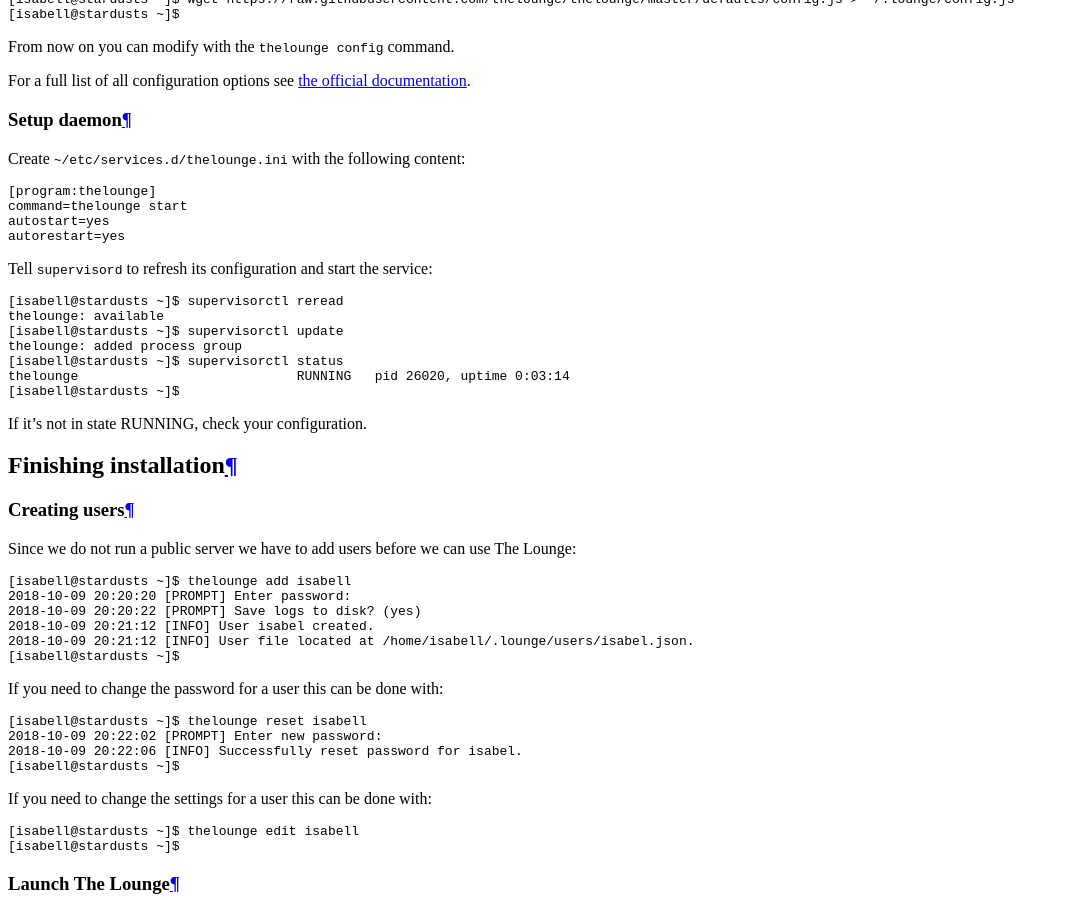
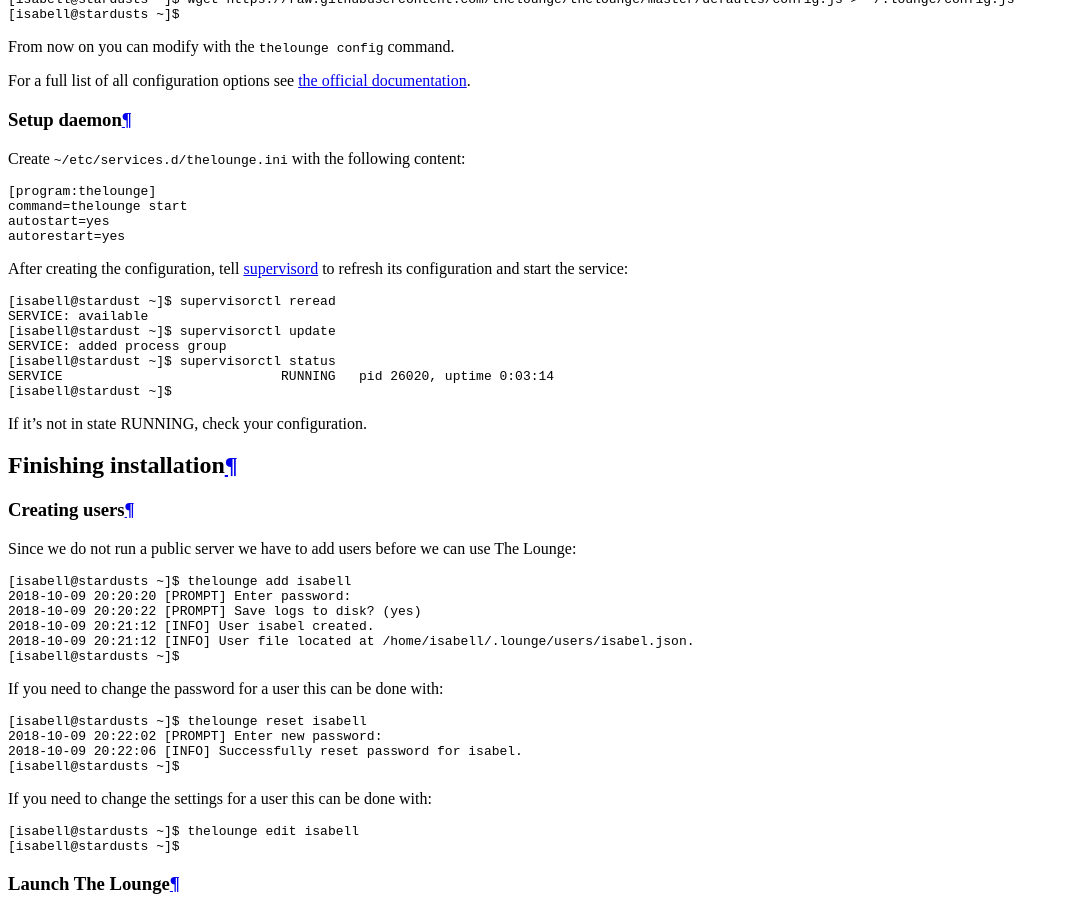
Before and after one commit to Uberspace/lab, a Sphinx documentation site: the page built from source/guide_the-lounge.rst, in a window 1280 px wide and 900 px high, scrolled down 4038 px. Shown: the whole window, without its empty margins (0-1069 px from the left). Built offline with Sphinx 7.4.7 and the Read the Docs theme 2.0.0, drawn with Linux system fonts in a browser that asks for light colours; some of the changed lines change nothing that is shown.

Commit message:
changed to supervisord snippet

```diff
--- a/source/guide_the-lounge.rst
+++ b/source/guide_the-lounge.rst
@@ -128,17 +128,7 @@
  autostart=yes
  autorestart=yes
 
-Tell ``supervisord`` to refresh its configuration and start the service:
-
-::
-
- [isabell@stardusts ~]$ supervisorctl reread
- thelounge: available
- [isabell@stardusts ~]$ supervisorctl update
- thelounge: added process group
- [isabell@stardusts ~]$ supervisorctl status
- thelounge                            RUNNING   pid 26020, uptime 0:03:14
- [isabell@stardusts ~]$
+.. include:: includes/supervisord.rst
 
 If it's not in state RUNNING, check your configuration.
 
```
